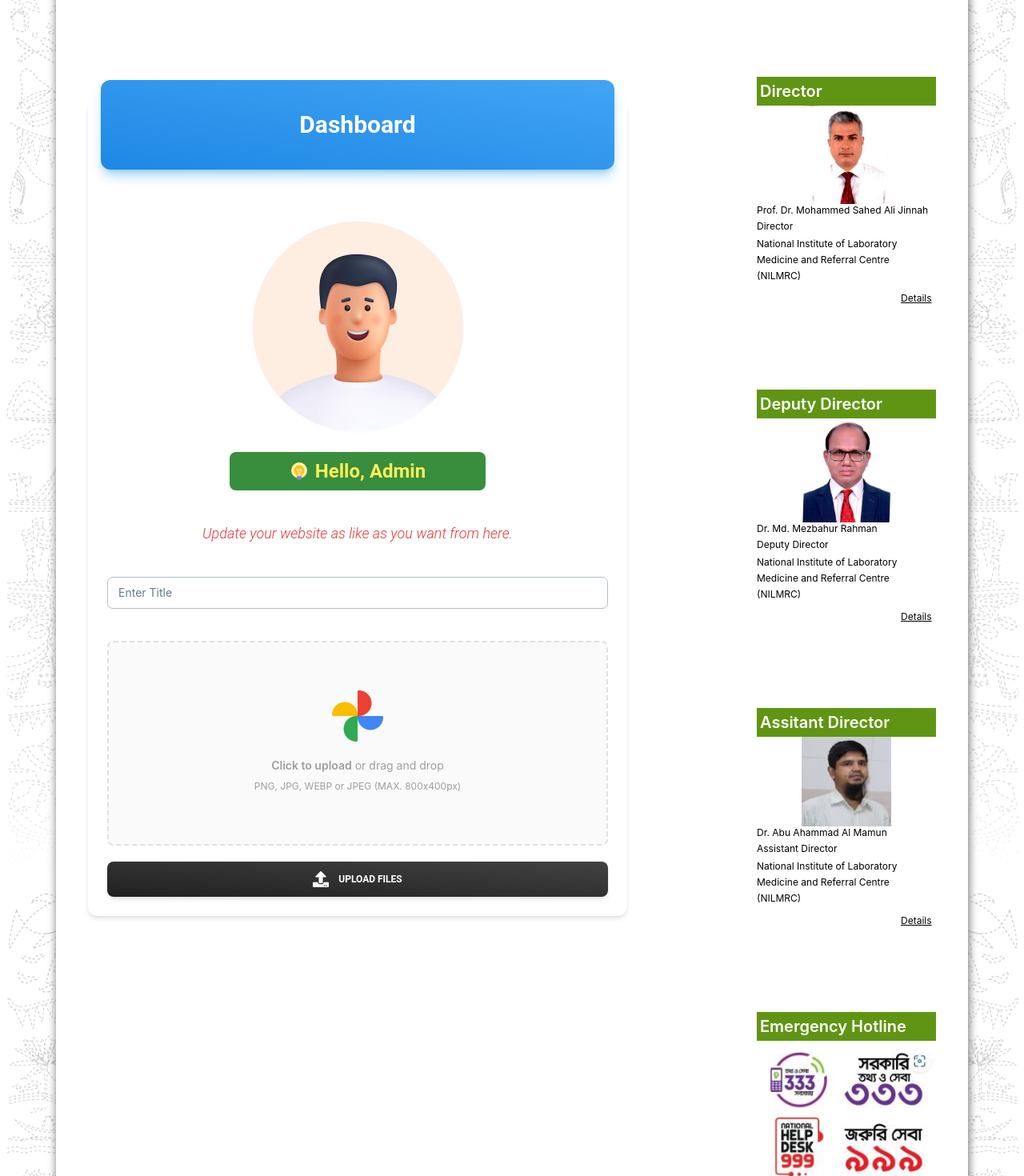
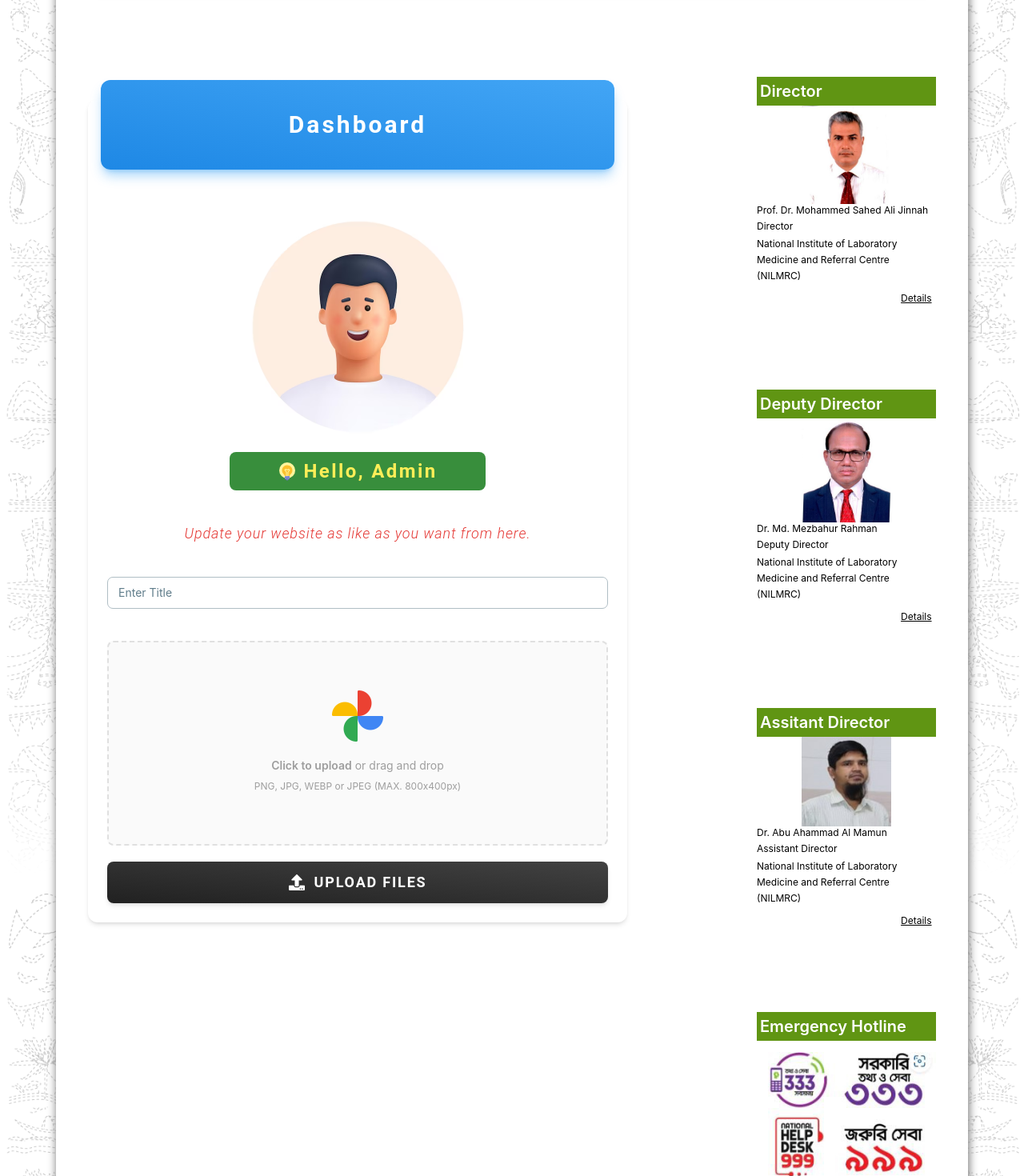
Before and after one commit to Md-TarikulIslam/nilmrc, a React (Create React App) app: page /dashboard in a window 1280 px wide. Shown: the part 580-2050 px from the top of the page at 80% size. Built offline with nearby package versions, Linux system fonts and the light colour scheme.

Commit message:
updated dashboard

```diff
--- a/src/components/Shared/Dashboard/Dashboard.js
+++ b/src/components/Shared/Dashboard/Dashboard.js
@@ -21,7 +21,7 @@ const Dashboard = () => {
             color="blue"
             className="mb-4 grid h-28 place-items-center"
           >
-            <Typography variant="h3" color="white">
+            <Typography variant="h3" color="white" className="tracking-widest">
               Dashboard
             </Typography>
           </CardHeader>
@@ -30,7 +30,7 @@ const Dashboard = () => {
           <div>
             <img className="h-1/2 w-1/2 mx-auto" src={img} alt="" />
             <div className="bg-green-700 rounded-lg p-2 w-80 mx-auto">
-              <Typography className="flex text-2xl font-bold gap-2 text-yellow-400 justify-center">
+              <Typography className="flex text-2xl font-bold gap-2 tracking-widest text-yellow-400 justify-center">
                 <span className="mt-1 ">
                   <FcIdea />
                 </span>{" "}
@@ -39,7 +39,7 @@ const Dashboard = () => {
             </div>
           </div>
           <div>
-            <Typography className="text-center mt-10 italic text-lg text-red-600">
+            <Typography className="text-center mt-10 italic text-lg text-red-600 tracking-wider">
               Update your website as like as you want from here.
             </Typography>
 
@@ -69,7 +69,7 @@ const Dashboard = () => {
           <Button
             fullWidth
             variant="gradient"
-            className="flex items-center gap-3 justify-center mt-5"
+            className="flex items-center gap-3 justify-center mt-5 tracking-widest text-lg"
           >
             <FaUpload strokeWidth={2} className="h-5 w-5" /> Upload Files
           </Button>
```
